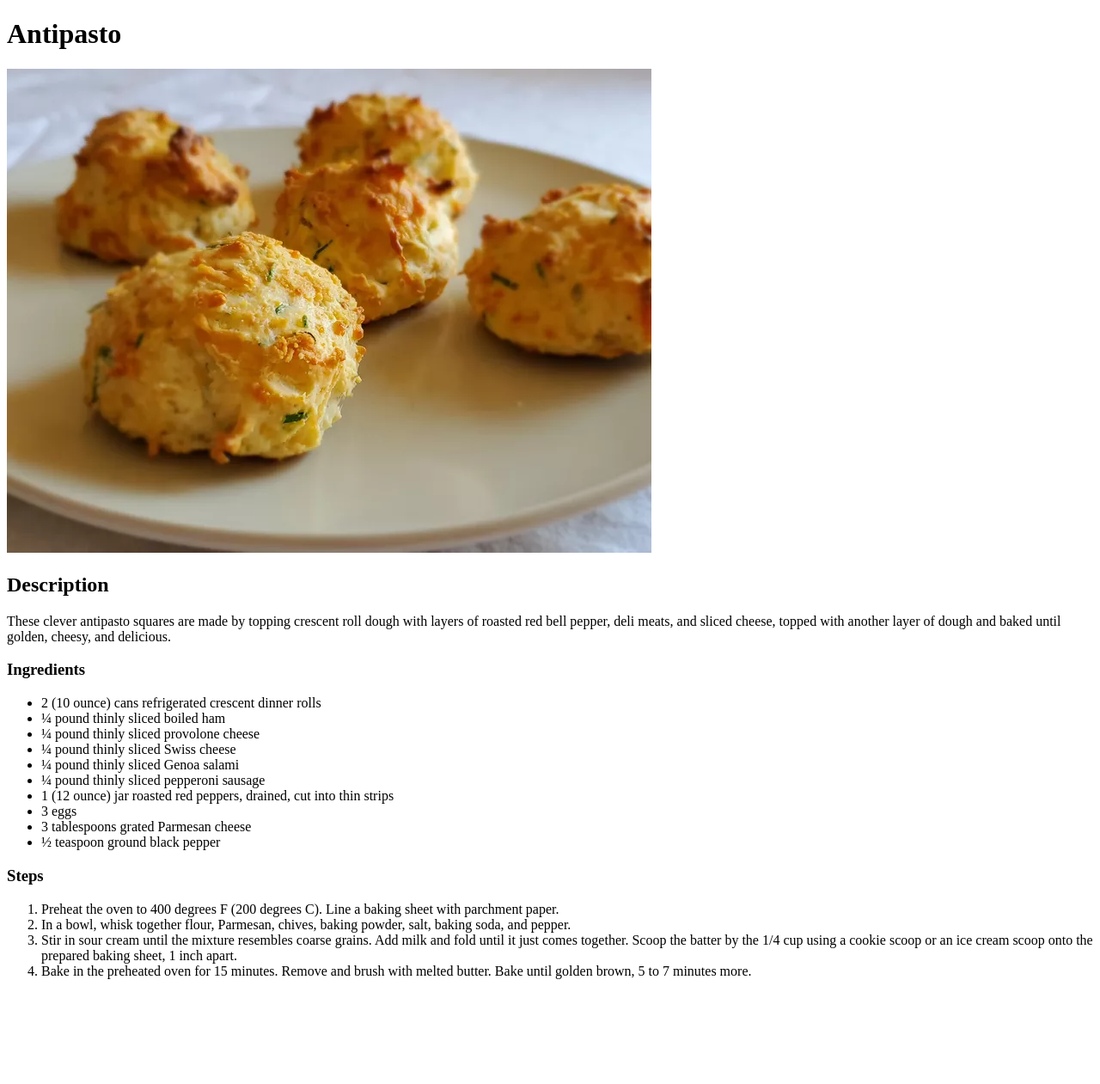
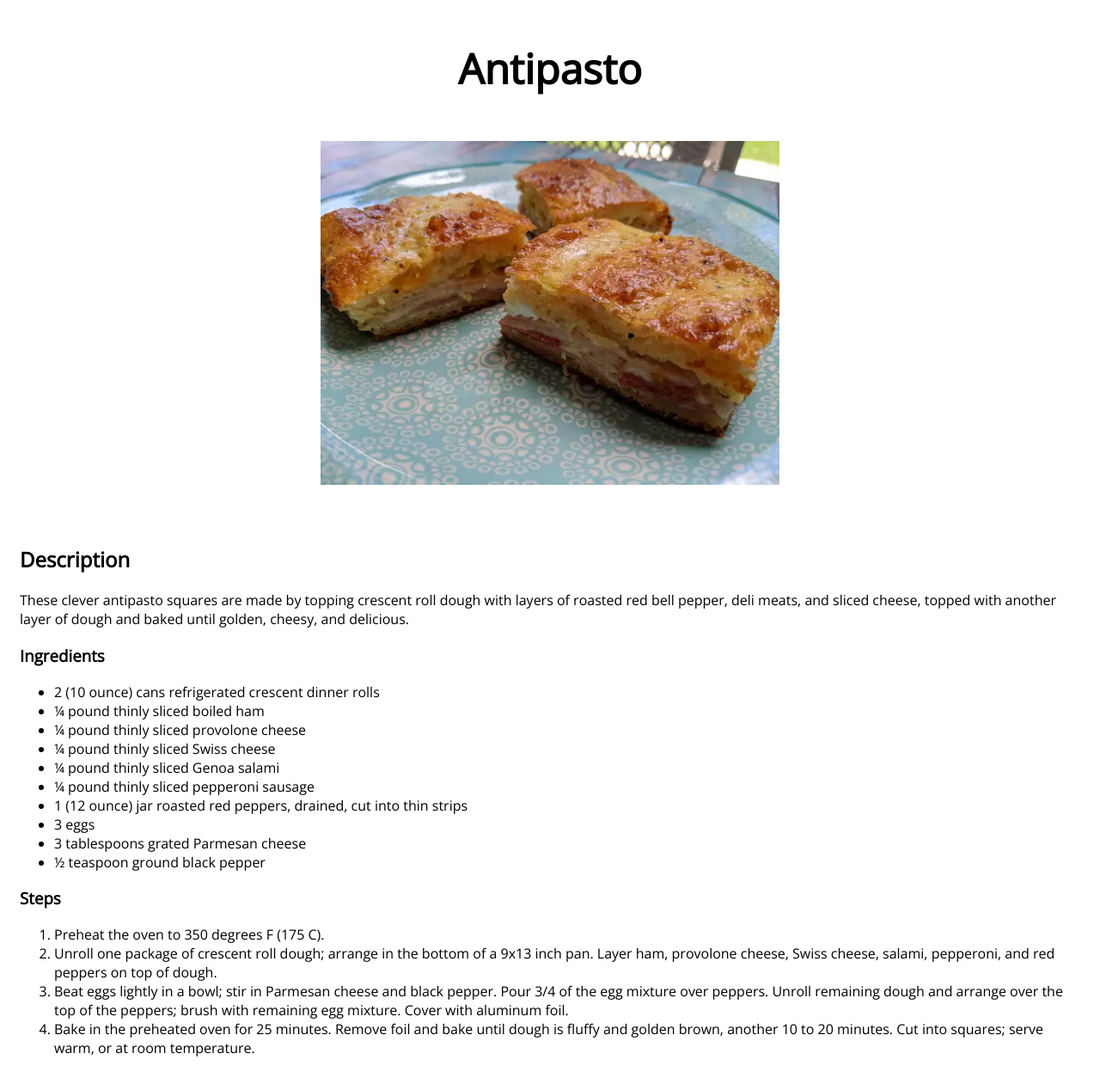
Before and after one commit to DAVIxD33/odin-recipes, a plain HTML site: page recipes/antipasto.html in a window 1280 px wide. Shown: the whole page at 86% size. Before the commit the page ends 1155 px from the top, so only its background shows below. Drawn offline with nearby package versions, Linux system fonts and the light colour scheme.

Commit message:
Finished all html files and added styles.css

```diff
--- a/recipes/antipasto.html
+++ b/recipes/antipasto.html
@@ -1,6 +1,13 @@
 <!DOCTYPE html>
 <html lang="en">
   <head>
+    <link rel="preconnect" href="https://fonts.googleapis.com" />
+    <link rel="preconnect" href="https://fonts.gstatic.com" crossorigin />
+    <link
+      href="https://fonts.googleapis.com/css2?family=Open+Sans&display=swap"
+      rel="stylesheet"
+    />
+    <link rel="stylesheet" href="../styles/styles.css" />
     <meta charset="UTF-8" />
     <meta name="viewport" content="width=device-width, initial-scale=1.0" />
     <title>antipasto</title>
@@ -9,12 +16,12 @@
     <h1>Antipasto</h1>
     <img
       id="antipasto-img"
-      src="../images/biscuits.webp"
+      src="../images/antipasto.webp"
       alt="a picture of antipasto"
     />
 
     <div class="description-div">
-      <h2 class="description">Description</h2>
+      <h2 class="description-header">Description</h2>
       <p>
         These clever antipasto squares are made by topping crescent roll dough
         with layers of roasted red bell pepper, deli meats, and sliced cheese,
@@ -44,23 +51,22 @@
     <div class="steps-div">
       <h3 class="steps-header">Steps</h3>
       <ol class="steps-list">
+        <li>Preheat the oven to 350 degrees F (175 C).</li>
         <li>
-          Preheat the oven to 400 degrees F (200 degrees C). Line a baking sheet
-          with parchment paper.
+          Unroll one package of crescent roll dough; arrange in the bottom of a
+          9x13 inch pan. Layer ham, provolone cheese, Swiss cheese, salami,
+          pepperoni, and red peppers on top of dough.
         </li>
         <li>
-          In a bowl, whisk together flour, Parmesan, chives, baking powder,
-          salt, baking soda, and pepper.
+          Beat eggs lightly in a bowl; stir in Parmesan cheese and black pepper.
+          Pour 3/4 of the egg mixture over peppers. Unroll remaining dough and
+          arrange over the top of the peppers; brush with remaining egg mixture.
+          Cover with aluminum foil.
         </li>
         <li>
-          Stir in sour cream until the mixture resembles coarse grains. Add milk
-          and fold until it just comes together. Scoop the batter by the 1/4 cup
-          using a cookie scoop or an ice cream scoop onto the prepared baking
-          sheet, 1 inch apart.
-        </li>
-        <li>
-          Bake in the preheated oven for 15 minutes. Remove and brush with
-          melted butter. Bake until golden brown, 5 to 7 minutes more.
+          Bake in the preheated oven for 25 minutes. Remove foil and bake until
+          dough is fluffy and golden brown, another 10 to 20 minutes. Cut into
+          squares; serve warm, or at room temperature.
         </li>
       </ol>
     </div>
--- /dev/null
+++ b/styles/styles.css
@@ -0,0 +1,21 @@
+html {
+  font-family: "Open Sans", sans-serif;
+  z-index: 1;
+  margin: 15px;
+}
+
+h1 {
+  text-align: center;
+  font-size: 3em;
+}
+
+img {
+  height: 400px;
+  display: block;
+  margin: auto;
+  padding-top: 20px;
+}
+
+.description-div {
+  padding-top: 50px;
+}
```
Also changed, not shown: index.html (+7 -0 lines), recipes/biscuits.html (+8 -1 lines), recipes/casserole.html (+8 -1 lines).
